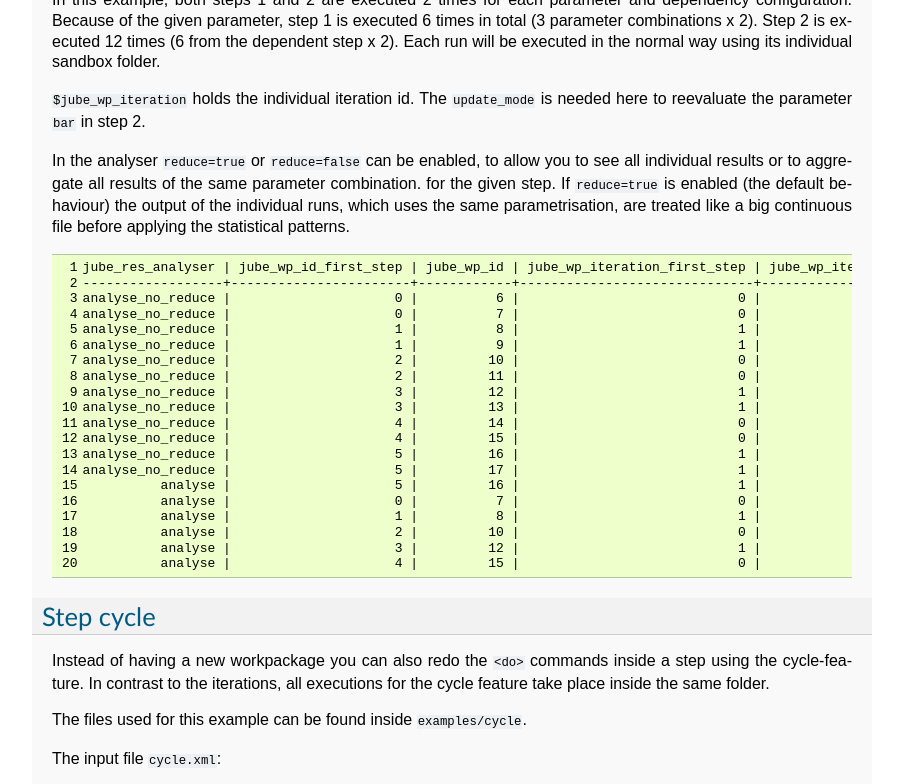
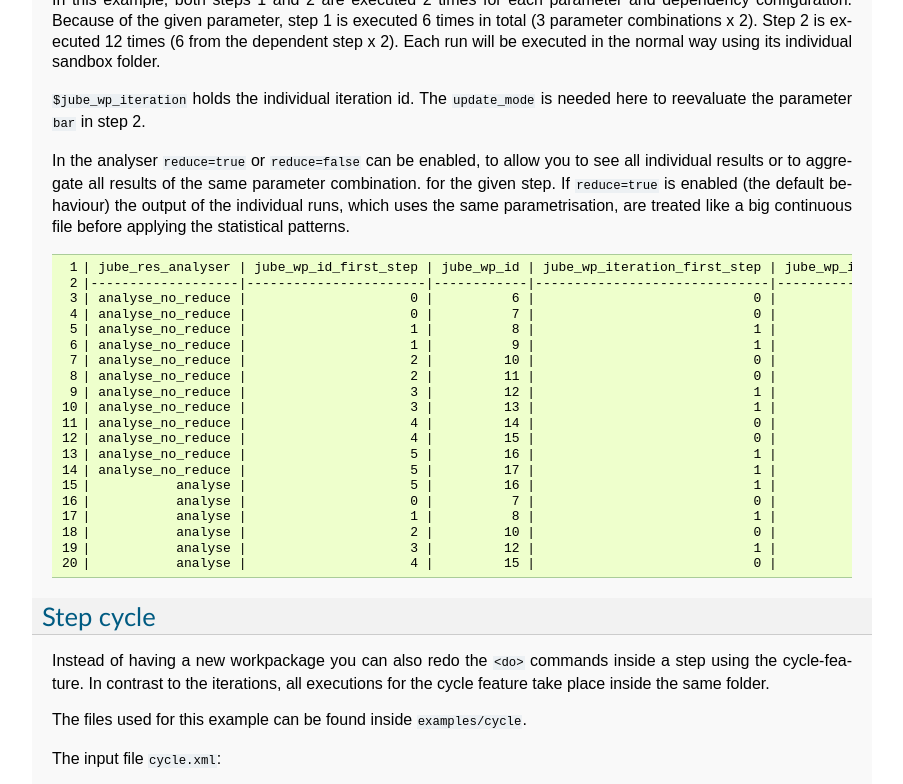
Before and after one commit to FZJ-JSC/JUBE, a Sphinx documentation site: the page built from docs/advanced.rst, in a window 1280 px wide and 900 px high, scrolled down 13827 px, cut to the strip 0-784 px from the top of the window. Shown: the whole strip, without its empty margins (198-1101 px from the left). Built offline with Sphinx 7.4.7, drawn with Linux system fonts in a browser that asks for light colours; some of the changed text lies outside the part shown.

Commit message:
update table layout in documentation

```diff
--- a/docs/advanced.rst
+++ b/docs/advanced.rst
@@ -179,11 +179,11 @@ It will create the following output:
 
 .. code-block:: none
 
-   value | value_pat | dep_pat | missing_pat | missing_dep_pat | missing_pat_def | missing_def_dep_pat
-   ------+-----------+---------+-------------+-----------------+-----------------+--------------------
-       0 |         0 |       0 |             |             nan |               0 |                   0
-       1 |         1 |       2 |             |             nan |               0 |                   0
-       2 |         2 |       4 |             |             nan |               0 |                   0
+   | value | value_pat | dep_pat | missing_pat | missing_dep_pat | missing_pat_def | missing_def_dep_pat |
+   |-------|-----------|---------|-------------|-----------------|-----------------|---------------------|
+   |     0 |         0 |       0 |             |             nan |               0 |                   0 |
+   |     1 |         1 |       2 |             |             nan |               0 |                   0 |
+   |     2 |         2 |       4 |             |             nan |               0 |                   0 |
 
 .. index:: statistic values
 
@@ -215,9 +215,9 @@ It will create the following output:
 
 .. code-block:: none
 
-   number_pat | number_pat_last | number_pat_min | number_pat_max | number_pat_sum | number_pat_cnt | number_pat_avg | number_pat_std
-   -----------+-----------------+----------------+----------------+----------------+----------------+----------------+---------------
-            1 |              10 |              1 |             10 |             55 |             10 |            5.5 |           3.03
+   | number_pat | number_pat_last | number_pat_min | number_pat_max | number_pat_sum | number_pat_cnt | number_pat_avg | number_pat_std |
+   |------------|-----------------|----------------|----------------|----------------|----------------|----------------|----------------|
+   |          1 |              10 |              1 |             10 |             55 |             10 |            5.5 |           3.03 |
 
 .. index:: jobsystem
 
@@ -267,17 +267,17 @@ You will see this Output after running the benchmark:
 
 .. code-block:: none
 
-   stepname | all | open | wait | error | done
-   ---------+-----+------+------+-------+-----
-     submit |   3 |    0 |    3 |     0 |    0
+   | stepname | all | open | wait | error | done |
+   |----------|-----|------|------|-------|------|
+   |   submit |   3 |    0 |    3 |     0 |    0 |
 
 and this output after running the ``continue`` command (after the jobs where executed):
 
 .. code-block:: none
 
-   stepname | all | open | wait | error | done
-   ---------+-----+------+------+-------+-----
-     submit |   3 |    0 |    0 |     0 |    3
+   | stepname | all | open | wait | error | done |
+   |----------|-----|------|------|-------|------|
+   |   submit |   3 |    0 |    0 |     0 |    3 |
 
 You have to run ``continue`` multiple times if not all ``done_file`` were written when running ``continue`` for the first time.
 
@@ -710,26 +710,26 @@ before applying the statistical patterns.
 
 .. code-block:: none
 
-   jube_res_analyser | jube_wp_id_first_step | jube_wp_id | jube_wp_iteration_first_step | jube_wp_iteration | foo
-   ------------------+-----------------------+------------+------------------------------+-------------------+----
-   analyse_no_reduce |                     0 |          6 |                            0 |                 0 |   1
-   analyse_no_reduce |                     0 |          7 |                            0 |                 1 |   1
-   analyse_no_reduce |                     1 |          8 |                            1 |                 2 |   1
-   analyse_no_reduce |                     1 |          9 |                            1 |                 3 |   1
-   analyse_no_reduce |                     2 |         10 |                            0 |                 0 |   2
-   analyse_no_reduce |                     2 |         11 |                            0 |                 1 |   2
-   analyse_no_reduce |                     3 |         12 |                            1 |                 2 |   2
-   analyse_no_reduce |                     3 |         13 |                            1 |                 3 |   2
-   analyse_no_reduce |                     4 |         14 |                            0 |                 0 |   4
-   analyse_no_reduce |                     4 |         15 |                            0 |                 1 |   4
-   analyse_no_reduce |                     5 |         16 |                            1 |                 2 |   4
-   analyse_no_reduce |                     5 |         17 |                            1 |                 3 |   4
-             analyse |                     5 |         16 |                            1 |                 2 |   4
-             analyse |                     0 |          7 |                            0 |                 1 |   1
-             analyse |                     1 |          8 |                            1 |                 2 |   1
-             analyse |                     2 |         10 |                            0 |                 0 |   2
-             analyse |                     3 |         12 |                            1 |                 2 |   2
-             analyse |                     4 |         15 |                            0 |                 1 |   4
+   | jube_res_analyser | jube_wp_id_first_step | jube_wp_id | jube_wp_iteration_first_step | jube_wp_iteration | foo |
+   |-------------------|-----------------------|------------|------------------------------|-------------------|-----|
+   | analyse_no_reduce |                     0 |          6 |                            0 |                 0 |   1 |
+   | analyse_no_reduce |                     0 |          7 |                            0 |                 1 |   1 |
+   | analyse_no_reduce |                     1 |          8 |                            1 |                 2 |   1 |
+   | analyse_no_reduce |                     1 |          9 |                            1 |                 3 |   1 |
+   | analyse_no_reduce |                     2 |         10 |                            0 |                 0 |   2 |
+   | analyse_no_reduce |                     2 |         11 |                            0 |                 1 |   2 |
+   | analyse_no_reduce |                     3 |         12 |                            1 |                 2 |   2 |
+   | analyse_no_reduce |                     3 |         13 |                            1 |                 3 |   2 |
+   | analyse_no_reduce |                     4 |         14 |                            0 |                 0 |   4 |
+   | analyse_no_reduce |                     4 |         15 |                            0 |                 1 |   4 |
+   | analyse_no_reduce |                     5 |         16 |                            1 |                 2 |   4 |
+   | analyse_no_reduce |                     5 |         17 |                            1 |                 3 |   4 |
+   |           analyse |                     5 |         16 |                            1 |                 2 |   4 |
+   |           analyse |                     0 |          7 |                            0 |                 1 |   1 |
+   |           analyse |                     1 |          8 |                            1 |                 2 |   1 |
+   |           analyse |                     2 |         10 |                            0 |                 0 |   2 |
+   |           analyse |                     3 |         12 |                            1 |                 2 |   2 |
+   |           analyse |                     4 |         15 |                            0 |                 1 |   4 |
 
 .. index:: cycle
 
```
Also changed, not shown: docs/faq.rst (+14 -14 lines), docs/tutorial.rst (+15 -15 lines), 1 other file.
